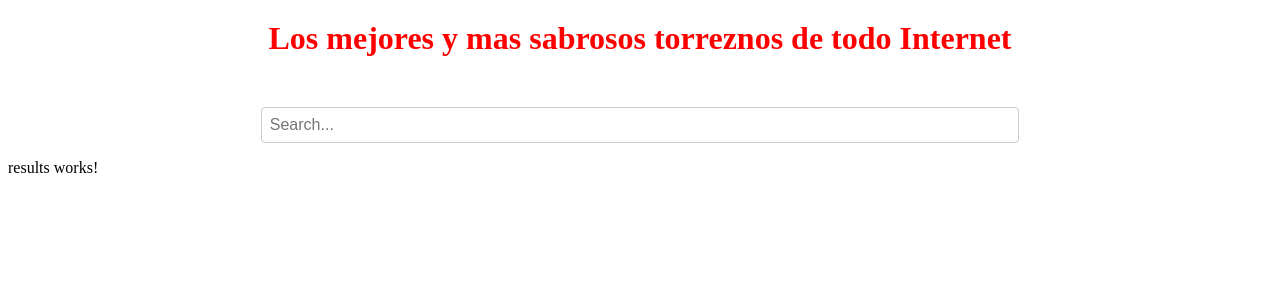
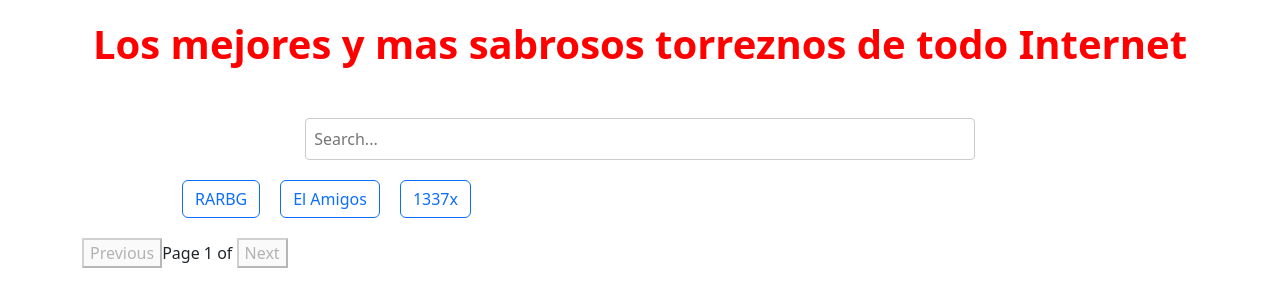
Before and after one commit to Etevago/Torrezno, an Angular app: page / in a window 1280 px wide. Shown: the top 306 px of the page. Built offline with nearby package versions, Linux system fonts and the light colour scheme.

Commit message:
Results component created (#2)

```diff
--- a/angular.json
+++ b/angular.json
@@ -32,6 +32,7 @@
               }
             ],
             "styles": [
+              "node_modules/bootstrap/dist/css/bootstrap.min.css",
               "src/styles.scss"
             ],
             "scripts": [],
--- a/package.json
+++ b/package.json
@@ -20,6 +20,7 @@
     "@angular/platform-server": "^19.2.0",
     "@angular/router": "^19.2.0",
     "@angular/ssr": "^19.2.1",
+    "bootstrap": "^5.3.3",
     "express": "^4.18.2",
     "rxjs": "~7.8.0",
     "tslib": "^2.3.0",
--- a/src/app/dashboard/results/results.component.css
+++ b/src/app/dashboard/results/results.component.css
@@ -0,0 +1,5 @@
+.filter-section{
+  margin: 20px 100px;
+  display: flex;
+  gap: 20px;
+}
--- a/src/app/dashboard/results/results.component.html
+++ b/src/app/dashboard/results/results.component.html
@@ -1,3 +1,27 @@
-<p>
-  results works!
-</p>
+@if (results.length === 0){
+<div class="results-container">
+  <div class="filter-section">
+    <input [(ngModel)]="rarbg" type="checkbox" class="btn-check" id="rarbg" autocomplete="off">
+    <label class="btn btn-outline-primary" for="rarbg">RARBG</label>
+
+    <input [(ngModel)]="elamigos" type="checkbox" class="btn-check" id="elamigos" autocomplete="off">
+    <label class="btn btn-outline-primary" for="elamigos">El Amigos</label>
+
+    <input [(ngModel)]="hacker" type="checkbox" class="btn-check" id="1337x" autocomplete="off">
+    <label class="btn btn-outline-primary" for="1337x">1337x</label>
+  </div>
+
+  <div class="results-section">
+    @for (result of results;track result.id){
+    <h3>{{ result.title }}</h3>
+    <p>{{ result.description }}</p>
+    }
+  </div>
+
+  <div class="pagination-section">
+    <button (click)="previousPage()" [disabled]="currentPage === 1">Previous</button>
+    <span>Page {{ currentPage }} of {{ totalPages }}</span>
+    <button (click)="nextPage()" [disabled]="currentPage === totalPages || !totalPages">Next</button>
+  </div>
+</div>
+}
--- a/src/app/dashboard/results/results.component.ts
+++ b/src/app/dashboard/results/results.component.ts
@@ -1,15 +1,38 @@
 import { Component, OnInit } from '@angular/core';
+import {
+  FormBuilder,
+  FormGroup,
+  FormsModule,
+  ReactiveFormsModule,
+} from '@angular/forms';
 
 @Component({
   selector: 'app-results',
   templateUrl: './results.component.html',
-  styleUrls: ['./results.component.css']
+  styleUrls: ['./results.component.css'],
+  imports: [FormsModule, ReactiveFormsModule],
 })
 export class ResultsComponent implements OnInit {
+  currentPage: number = 1;
+  totalPages!: number;
+  results: any[] = [];
 
-  constructor() { }
+  rarbg!: boolean;
+  elamigos!: boolean;
+  hacker!: boolean;
 
-  ngOnInit() {
+  constructor() {}
+
+  ngOnInit() {}
+
+
+  filterResults() {
+    console.log(this.rarbg);
+    console.log(this.elamigos);
+    console.log(this.hacker);
   }
 
+  previousPage() {}
+
+  nextPage() {}
 }
```
Also changed, not shown: 1 other file (tests, documents, lock files or other folders).
